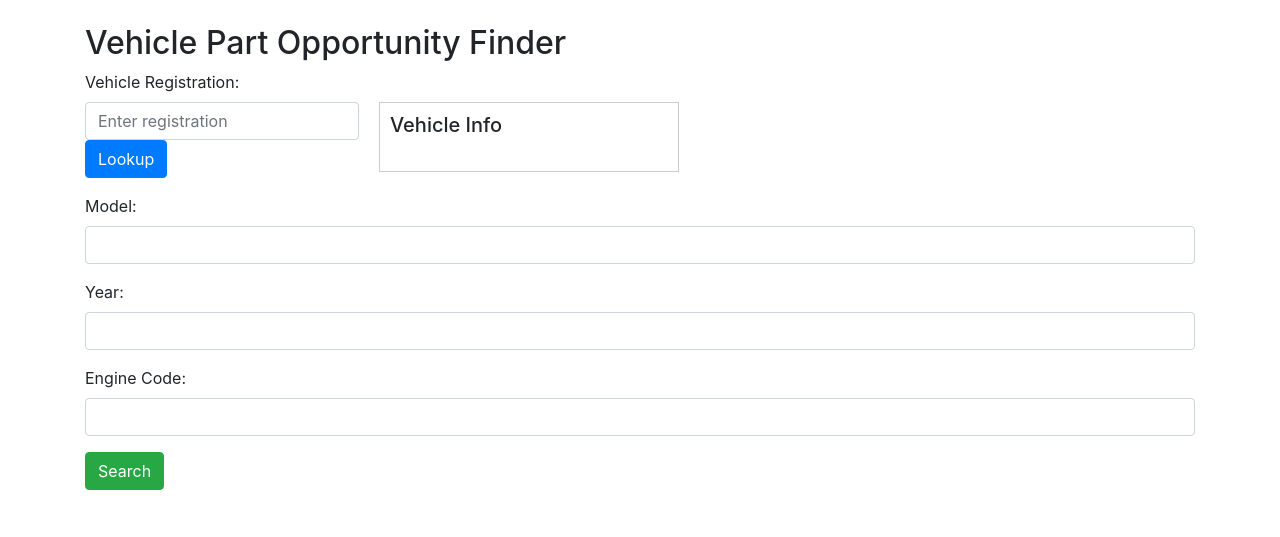
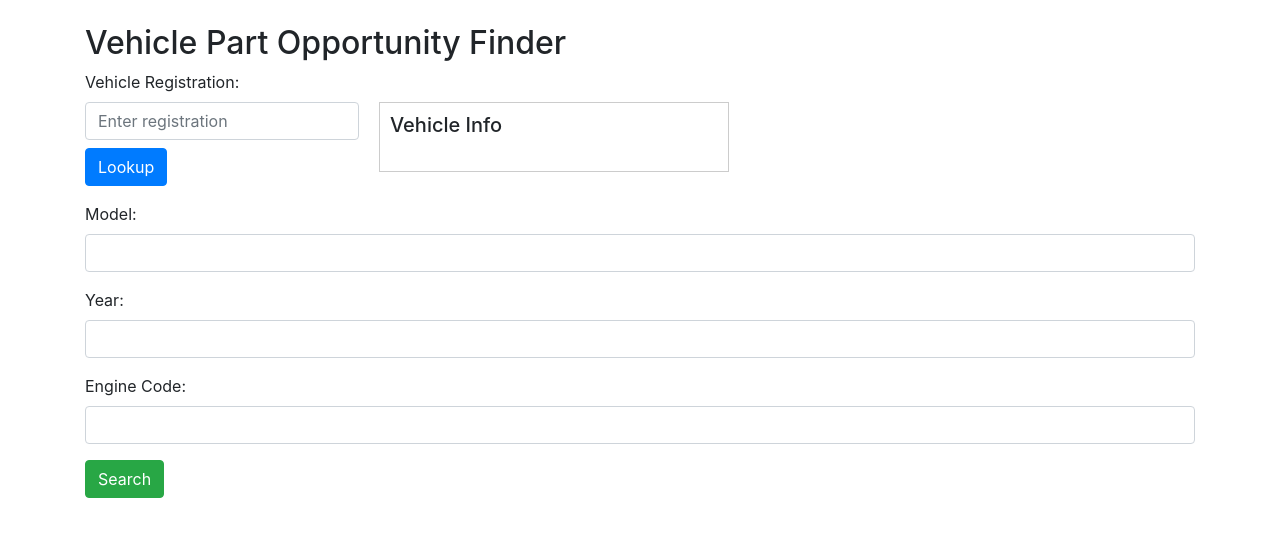
Before and after one commit to Silverlake-nacho/test-part-sales-opportunity, a Python web app: template templates/index.html in a window 1280 px wide. Shown: the top 537 px of the page. Run offline with Jinja, Linux system fonts and the light colour scheme; the template is opened without the code that fills it, so the values that code supplies are empty; some libraries are stand-ins or nearby versions.

Commit message:
Update index.html

```diff
--- a/templates/index.html
+++ b/templates/index.html
@@ -1,4 +1,3 @@
-
 <!DOCTYPE html>
 <html>
 <head>
@@ -14,9 +13,9 @@
                 <div style="display: flex; gap: 20px; align-items: flex-start;">
                     <div>
                         <input type="text" id="reg_number" name="reg_number" class="form-control" placeholder="Enter registration">
-                        <button type="button" class="btn btn-primary" onclick="lookupVehicle()">Lookup</button>
+                        <button type="button" class="btn btn-primary mt-2" onclick="lookupVehicle()">Lookup</button>
                     </div>
-                    <div id="dvla_info_container" style="border: 1px solid #ccc; padding: 10px; min-width: 300px;">
+                    <div id="dvla_info_container" style="border: 1px solid #ccc; padding: 10px; min-width: 350px;">
                         <h5>Vehicle Info</h5>
                         <table id="dvla_info" class="table table-bordered table-sm">
                             <tbody></tbody>
@@ -48,6 +47,7 @@
                 const res = await fetch('/lookup?reg=' + encodeURIComponent(reg));
                 const data = await res.json();
                 if (data.error) return alert(data.error);
+
                 document.querySelector('input[name="model"]').value = data.make || '';
                 document.querySelector('input[name="year"]').value = data.year || '';
                 document.querySelector('input[name="engine_code"]').value = data.engine_code || '';
```
